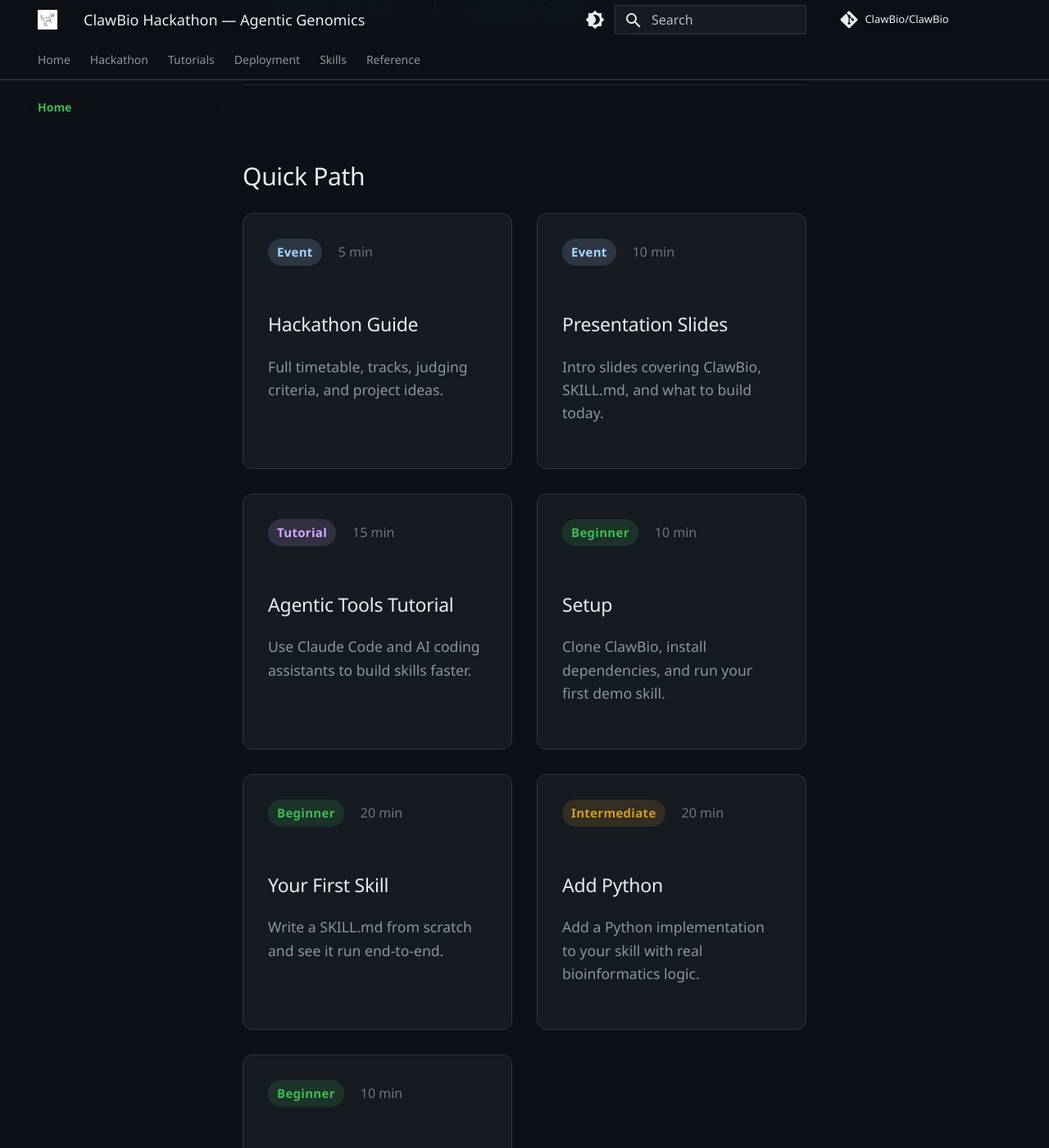
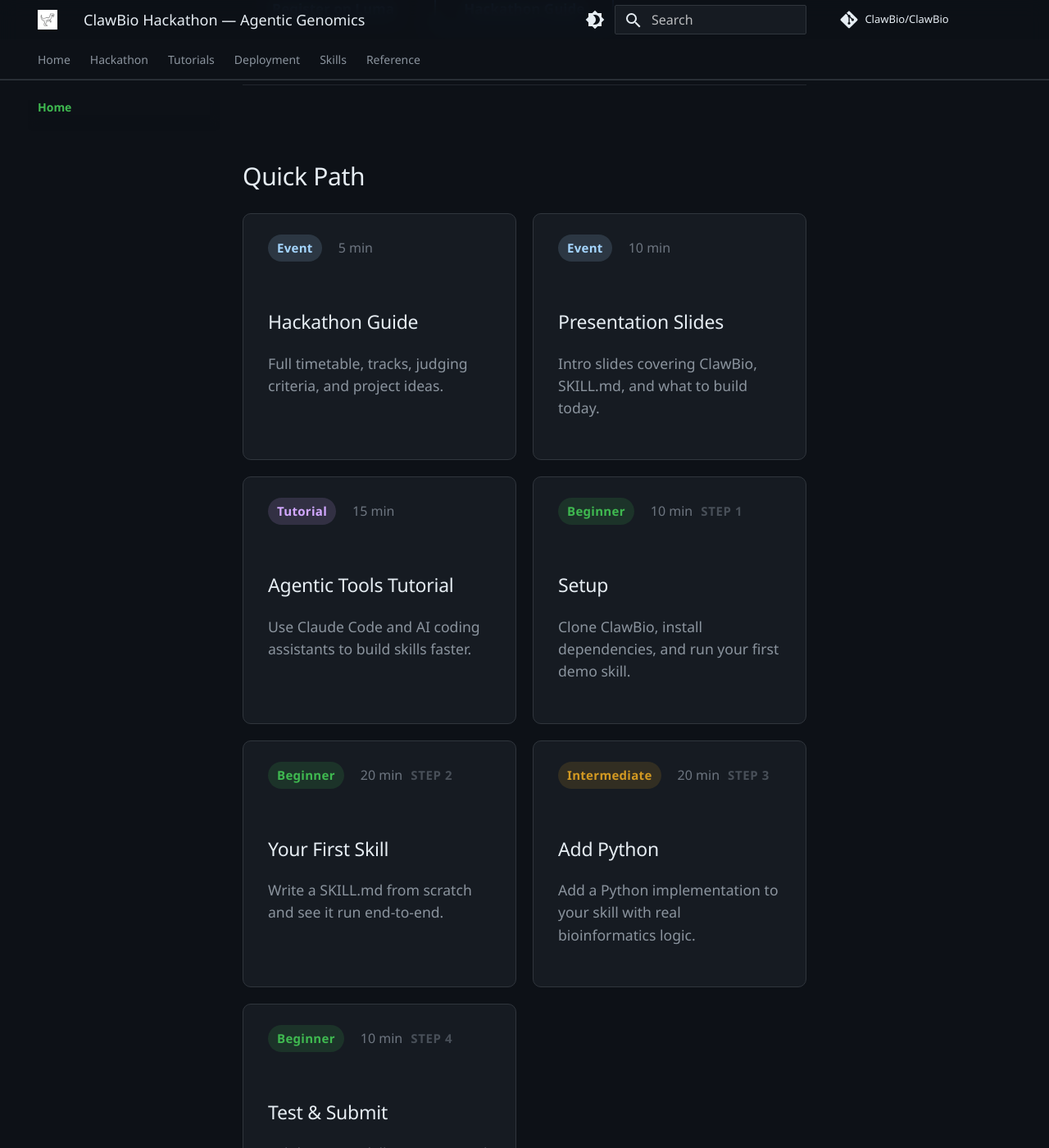
Before and after one commit to ClawBio/docs, an MkDocs documentation site: the page built from docs/index.md, in a window 1280 px wide and 1400 px high, scrolled down 462 px. Shown: the whole window at 82% size. Built offline with MkDocs 1.6.1 and Material for MkDocs 9.7.7, drawn with Linux system fonts in a browser that asks for light colours; comment, search, counter and statistics services are not loaded.

Commit message:
Redesign card grid: 2-column layout, step numbers, better spacing
- Switch from auto-fill 280px to fixed 2-column grid for wider cards
- Add STEP 1-4 labels to the build sequence cards
- Bump responsive breakpoint to 640px
- Tighten card padding and gap for cleaner look

Co-Authored-By: Claude Opus 4.6 (1M context) <noreply@anthropic.com>

```diff
--- a/docs/index.md
+++ b/docs/index.md
@@ -48,6 +48,7 @@ description: Build AI-powered bioinformatics skills at Imperial College London.
   <div class="tutorial-card__header">
     <span class="difficulty-badge difficulty-badge--beginner">Beginner</span>
     <span class="time-estimate">10 min</span>
+    <span class="tutorial-card__step">STEP 1</span>
   </div>
   <h3 class="tutorial-card__title">Setup</h3>
   <p class="tutorial-card__desc">Clone ClawBio, install dependencies, and run your first demo skill.</p>
@@ -57,6 +58,7 @@ description: Build AI-powered bioinformatics skills at Imperial College London.
   <div class="tutorial-card__header">
     <span class="difficulty-badge difficulty-badge--beginner">Beginner</span>
     <span class="time-estimate">20 min</span>
+    <span class="tutorial-card__step">STEP 2</span>
   </div>
   <h3 class="tutorial-card__title">Your First Skill</h3>
   <p class="tutorial-card__desc">Write a SKILL.md from scratch and see it run end-to-end.</p>
@@ -66,6 +68,7 @@ description: Build AI-powered bioinformatics skills at Imperial College London.
   <div class="tutorial-card__header">
     <span class="difficulty-badge difficulty-badge--intermediate">Intermediate</span>
     <span class="time-estimate">20 min</span>
+    <span class="tutorial-card__step">STEP 3</span>
   </div>
   <h3 class="tutorial-card__title">Add Python</h3>
   <p class="tutorial-card__desc">Add a Python implementation to your skill with real bioinformatics logic.</p>
@@ -75,6 +78,7 @@ description: Build AI-powered bioinformatics skills at Imperial College London.
   <div class="tutorial-card__header">
     <span class="difficulty-badge difficulty-badge--beginner">Beginner</span>
     <span class="time-estimate">10 min</span>
+    <span class="tutorial-card__step">STEP 4</span>
   </div>
   <h3 class="tutorial-card__title">Test & Submit</h3>
   <p class="tutorial-card__desc">Validate your skill, run tests, and submit your hackathon entry.</p>
--- a/docs/stylesheets/clawbio.css
+++ b/docs/stylesheets/clawbio.css
@@ -437,8 +437,8 @@
 
 .tutorial-cards {
   display: grid;
-  grid-template-columns: repeat(auto-fill, minmax(280px, 1fr));
-  gap: 1.5rem;
+  grid-template-columns: repeat(2, 1fr);
+  gap: 1rem;
   margin: 1rem 0 2.5rem;
 }
 
@@ -446,8 +446,8 @@
 .tutorial-card {
   display: flex;
   flex-direction: column;
-  border-radius: 12px;
-  padding: 1.5rem;
+  border-radius: 10px;
+  padding: 1.25rem 1.5rem;
   text-decoration: none !important;
   color: inherit !important;
   transition: transform 150ms ease, border-color 150ms ease, box-shadow 150ms ease;
@@ -467,7 +467,7 @@
 
 [data-md-color-scheme="clawbio"] .tutorial-card:hover {
   border-color: #3fb950;
-  box-shadow: 0 4px 16px rgba(63, 185, 80, 0.1);
+  box-shadow: 0 4px 20px rgba(63, 185, 80, 0.12);
 }
 
 /* Light theme cards */
@@ -487,23 +487,31 @@
   display: flex;
   align-items: center;
   gap: 0.5rem;
-  margin-bottom: 0.5rem;
+  margin-bottom: 0.6rem;
   flex-wrap: wrap;
 }
 
-.tutorial-card__number {
-  font-size: 0.78rem;
-  font-weight: 700;
-  color: #8b949e;
+/* Step number */
+.tutorial-card__step {
+  font-size: 0.75rem;
+  font-weight: 800;
   letter-spacing: 0.04em;
-  min-width: 1.8rem;
+  margin-right: auto;
+}
+
+[data-md-color-scheme="clawbio"] .tutorial-card__step {
+  color: #484f58;
+}
+
+[data-md-color-scheme="default"] .tutorial-card__step {
+  color: #94a3b8;
 }
 
 /* Card title */
 .tutorial-card__title {
-  font-size: 1.05rem;
+  font-size: 1.1rem;
   font-weight: 700;
-  margin: 0 0 0.25rem;
+  margin: 0 0 0.35rem;
   line-height: 1.3;
 }
 
@@ -519,7 +527,7 @@
 .tutorial-card__desc {
   font-size: 0.88rem;
   color: #8b949e;
-  line-height: 1.6;
+  line-height: 1.55;
   margin: 0;
   flex: 1;
 }
@@ -688,7 +696,7 @@
    Responsive: single column below 480px
    ============================================================ */
 
-@media (max-width: 480px) {
+@media (max-width: 640px) {
   .tutorial-cards,
   .section-cards {
     grid-template-columns: 1fr;
```
